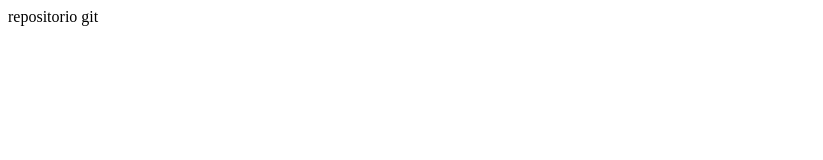
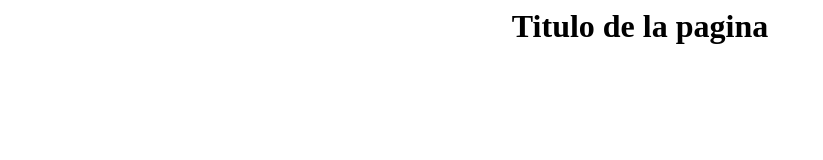
Before and after one commit to davidcp90/Pruebagit, a plain HTML site: page index.html in a window 1280 px wide. Shown: the whole page, without its empty margins (0-823 px from the left). Drawn offline with Linux system fonts and the light colour scheme.

Commit message:
archivo de chepe

```diff
--- a/index.html
+++ b/index.html
@@ -3,6 +3,6 @@
 	<title>Pruebas de git</title>
 </head>
 <body>
-	repositorio git
+	<h1 align="center">Titulo de la pagina</h1>
 </body>
 </html>
```
